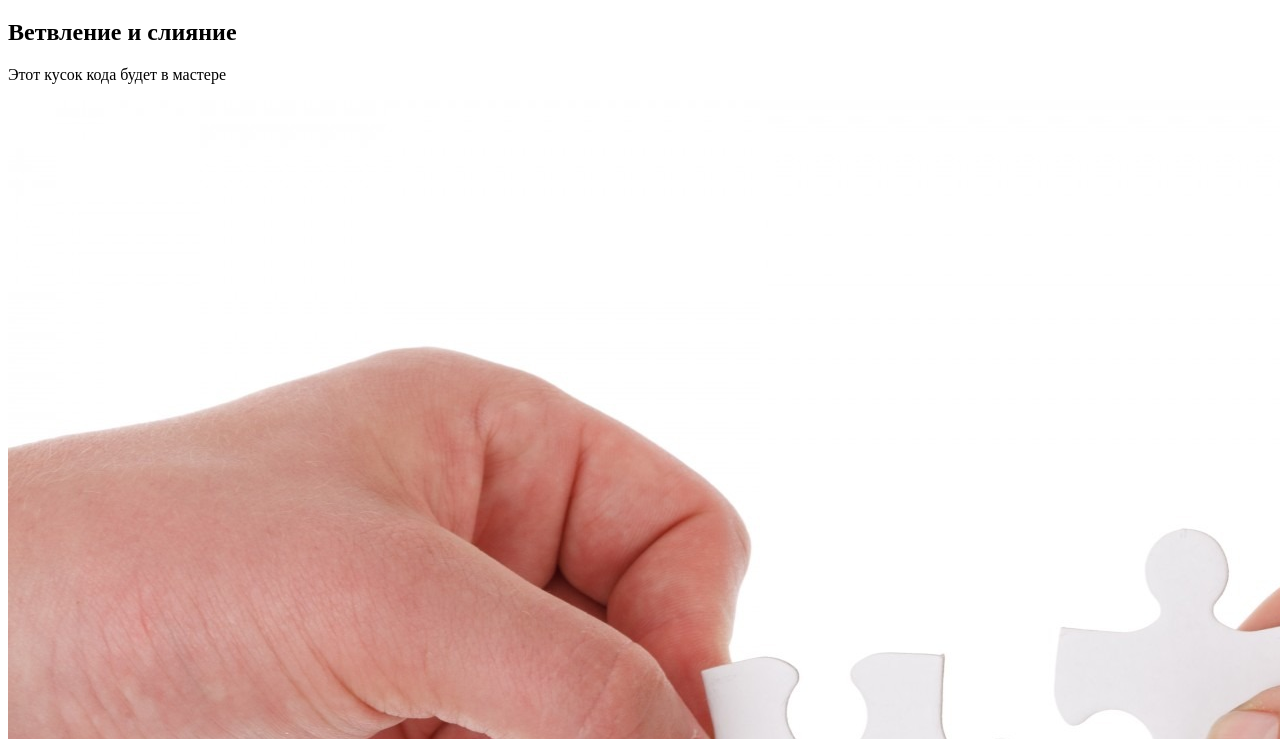
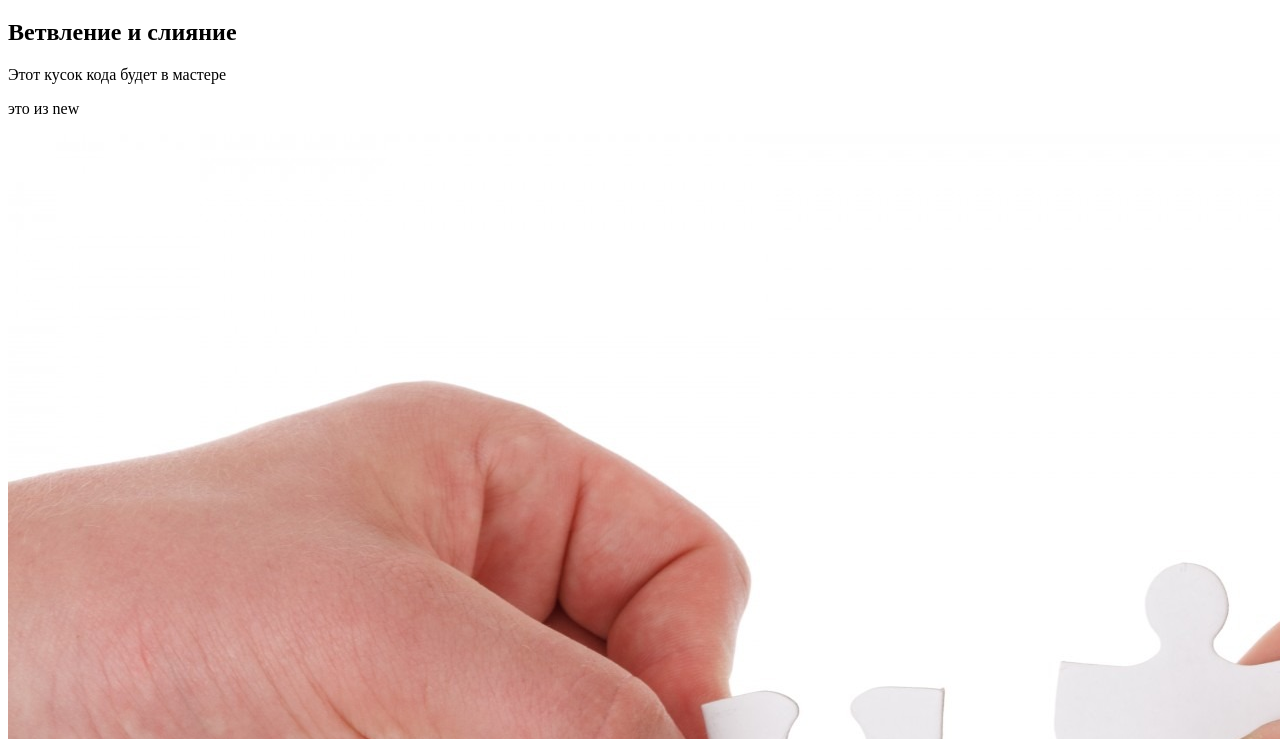
Before and after one commit to leverint/20, a plain HTML site: page index.html in a window 1280 px wide. Shown: the part 61-800 px from the top of the page. Drawn offline with Linux system fonts and the light colour scheme.

Commit message:
добавлено в new

```diff
--- a/index.html
+++ b/index.html
@@ -11,6 +11,7 @@
 	<h1>Тест git</h1>
 	<h2>Ветвление и слияние</h2>
 	<p>Этот кусок кода будет в мастере</p>
+	<p>это из new</p>
 	<img src="img/connect-316638.jpg" alt="фото">
 </body>
 </html>
```
